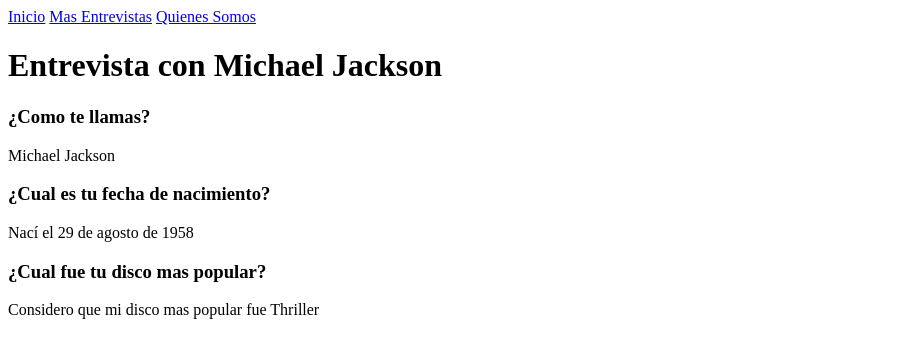
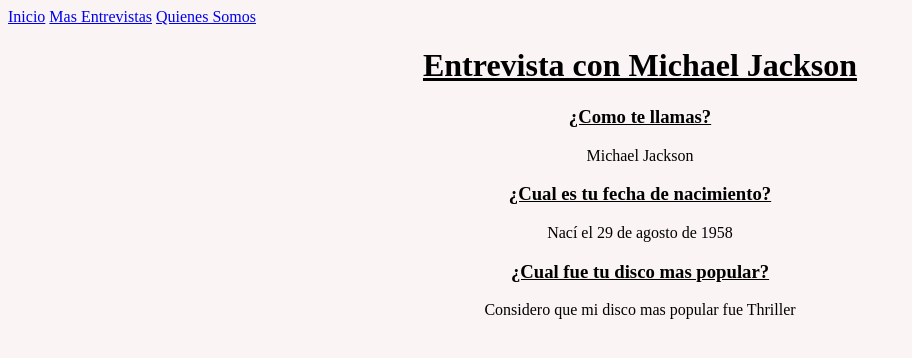
Before and after one commit to NinjusDev/claseHTML, a plain HTML site: page index.html in a window 1280 px wide. Shown: the whole page, without its empty margins (0-912 px from the left). Drawn offline with Linux system fonts and the light colour scheme.

Commit message:
first commit

```diff
--- a/index.html
+++ b/index.html
@@ -5,6 +5,7 @@
     <meta http-equiv="X-UA-Compatible" content="IE=edge">
     <meta name="viewport" content="width=device-width, initial-scale=1.0">
     <title>Actividad 1</title>
+    <link rel="stylesheet" href="style.css">
 </head>
 <body>
 <header>
--- a/style.css
+++ b/style.css
@@ -5,20 +5,13 @@ html{
     background-color: rgb(250, 244, 244);
 }
 
-ul{
-list-style: none;}
-
-h1, h2, h3, p, ul{
+h1, h2, h3, p{
     text-align: center;}
 
 p{
     font-style: Roboto;
 }
 
-h1, h2{
+h1, h3{
     text-decoration: underline;
 }
-
-hr{
-    width: 60%;
-}
```
